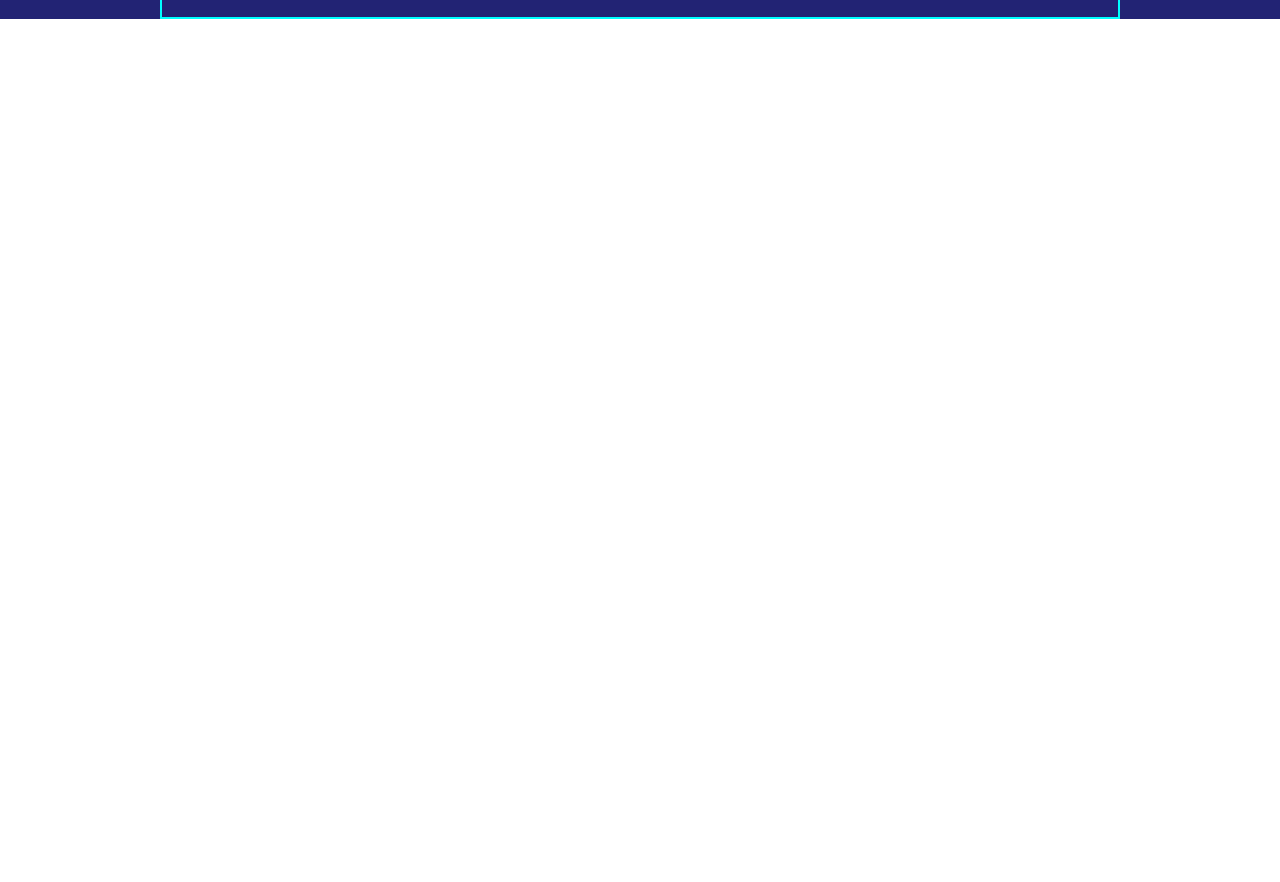
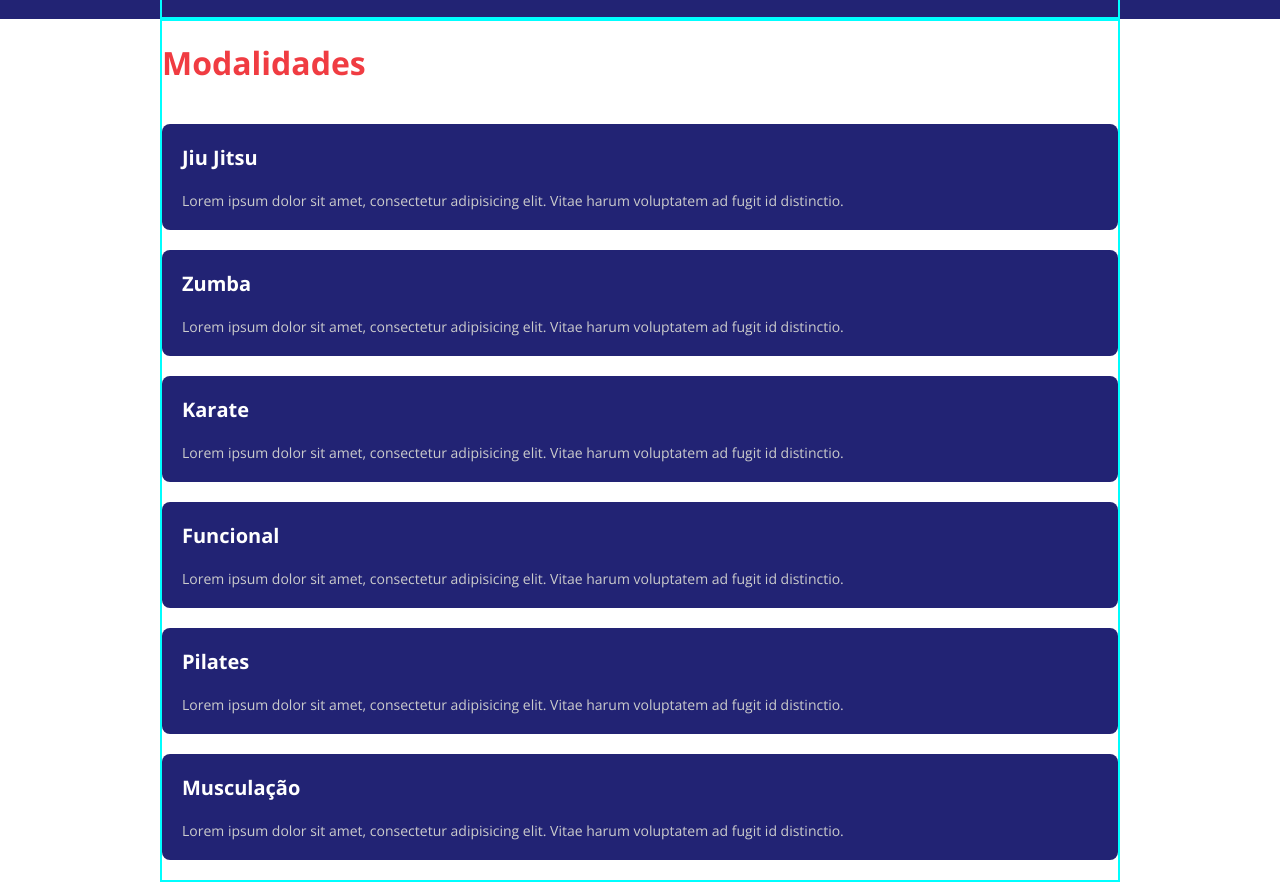
Before and after one commit to andreportol/DSModulo3_desafio-2, a plain HTML site: page index.html in a window 1280 px wide. Shown: the part 440-1322 px from the top of the page. Before the commit the page ends 800 px from the top, so only its background shows below. Drawn offline with nearby package versions, Linux system fonts and the light colour scheme.

Commit message:
finished section.

```diff
--- a/css/styles.css
+++ b/css/styles.css
@@ -7,76 +7,127 @@
     --color-black: #000;
     --bg-color-gray: #CCCCCC;
 }
+
 * {
     font-family: 'Open+Sans', sans-serife;
     box-sizing: border-box;
     margin: 0px;
     padding: 0px;
 }
+
 header {
     background: var(--color-red);
     height: 100px;
     color: var(--color-white);
 }
-.content-nav{
+
+.content-nav {
     display: flex;
     align-items: center;
     justify-content: space-between;
 }
-.content-nav h1{
+
+.content-nav h1 {
     margin: 38px 0px 37px 0px;
-    font-size:18px;
+    font-size: 18px;
     padding: 0px;
 }
-.imagem-nav{
+
+.imagem-nav {
     display: flex;
     margin-right: 80px;
     width: 30px;
     height: 30px;
 }
-.link-nav{
+
+.link-nav {
     display: flex;
     align-items: center;
-    font-size:14px;
+    font-size: 14px;
 }
-a,a:hover {
+
+a,
+a:hover {
     color: unset;
     text-decoration: none;
 }
-.container{
+
+.container {
     border: aqua 2px solid;
     width: 100%;
     max-width: 960px;
     margin: 0 auto;
 }
-.introduce{
+
+.introduce {
     background: var(--color-blue);
     color: var(--color-white);
 }
-.introduce h2{
+
+.introduce h2 {
     font-size: 32px;
-    font:Open+Sans;
+    font: Open+Sans;
     padding: 20px 0px 20px 0px;
     font-style: normal;
     font-weight: 700;
 
 }
-.fitness-space{
+
+.fitness-space {
     background: var(--bg-color-gray);
-    color:var(--color-black);
+    color: var(--color-black);
     margin-bottom: 20px;
     border-radius: 8px;
 
 }
-.fitness-space h3{
+
+.fitness-space h3 {
     font-family: 'Open Sans';
     font-style: normal;
     font-weight: 700;
     font-size: 20px;
-    padding:20px 0 20px 20px;
+    padding: 20px 0 20px 20px;
 }
-.fitness-text{
+
+.fitness-text {
     font-weight: 400;
     font-size: 14px;
-    padding:0px 20px 20px 20px;
+    padding: 0px 20px 20px 20px;
 }
+
+.modalidade {
+    background: var(--color-white);
+}
+
+.modalidade h2 {
+    font-family: 'Open Sans';
+    font-style: normal;
+    font-weight: 700;
+    font-size: 32px;
+    color: var(--color-red);
+    padding: 20px 0px 40px 0px;
+}
+
+.modalidade-text {
+    background: var(--color-blue);
+    border-radius: 8px;
+    margin-bottom: 20px;
+}
+
+.modalidade-text h3 {
+    font-family: 'Open Sans';
+    font-style: normal;
+    font-weight: 700;
+    font-size: 20px;
+    color: var(--color-white);
+    padding: 20px 0px 20px 20px;
+}
+
+.modalidade-text p {
+    font-family: 'Open Sans';
+    font-style: normal;
+    font-weight: 400;
+    font-size: 14px;
+    color: var(--bg-color-gray);
+    padding: 0px 0px 20px 20px;
+}
--- a/index.html
+++ b/index.html
@@ -53,8 +53,64 @@
             </div>
         </section>
 
-        <section>
-
+        <section class="modalidade">
+            <div class="container">
+                <h2>Modalidades</h2>
+                <div class="modalidade-text">
+                    <div>
+                        <h3>Jiu Jitsu</h3>
+                    </div>
+                    <div>
+                        <p>Lorem ipsum dolor sit amet, consectetur adipisicing elit. Vitae harum voluptatem ad fugit id
+                            distinctio.</p>
+                    </div>
+                </div>
+                <div class="modalidade-text">
+                    <div>
+                        <h3>Zumba</h3>
+                    </div>
+                    <div>
+                        <p>Lorem ipsum dolor sit amet, consectetur adipisicing elit. Vitae harum voluptatem ad fugit id
+                            distinctio.</p>
+                    </div>
+                </div>
+                <div class="modalidade-text">
+                    <div>
+                        <h3>Karate</h3>
+                    </div>
+                    <div>
+                        <p>Lorem ipsum dolor sit amet, consectetur adipisicing elit. Vitae harum voluptatem ad fugit id
+                            distinctio.</p>
+                    </div>
+                </div>
+                <div class="modalidade-text">
+                    <div>
+                        <h3>Funcional</h3>
+                    </div>
+                    <div>
+                        <p>Lorem ipsum dolor sit amet, consectetur adipisicing elit. Vitae harum voluptatem ad fugit id
+                            distinctio.</p>
+                    </div>
+                </div>
+                <div class="modalidade-text">
+                    <div>
+                        <h3>Pilates</h3>
+                    </div>
+                    <div>
+                        <p>Lorem ipsum dolor sit amet, consectetur adipisicing elit. Vitae harum voluptatem ad fugit id
+                            distinctio.</p>
+                    </div>
+                </div>
+                <div class="modalidade-text">
+                    <div>
+                        <h3>Musculação</h3>
+                    </div>
+                    <div>
+                        <p>Lorem ipsum dolor sit amet, consectetur adipisicing elit. Vitae harum voluptatem ad fugit id
+                            distinctio.</p>
+                    </div>
+                </div>
+            </div>
         </section>
     </main>
 
```
